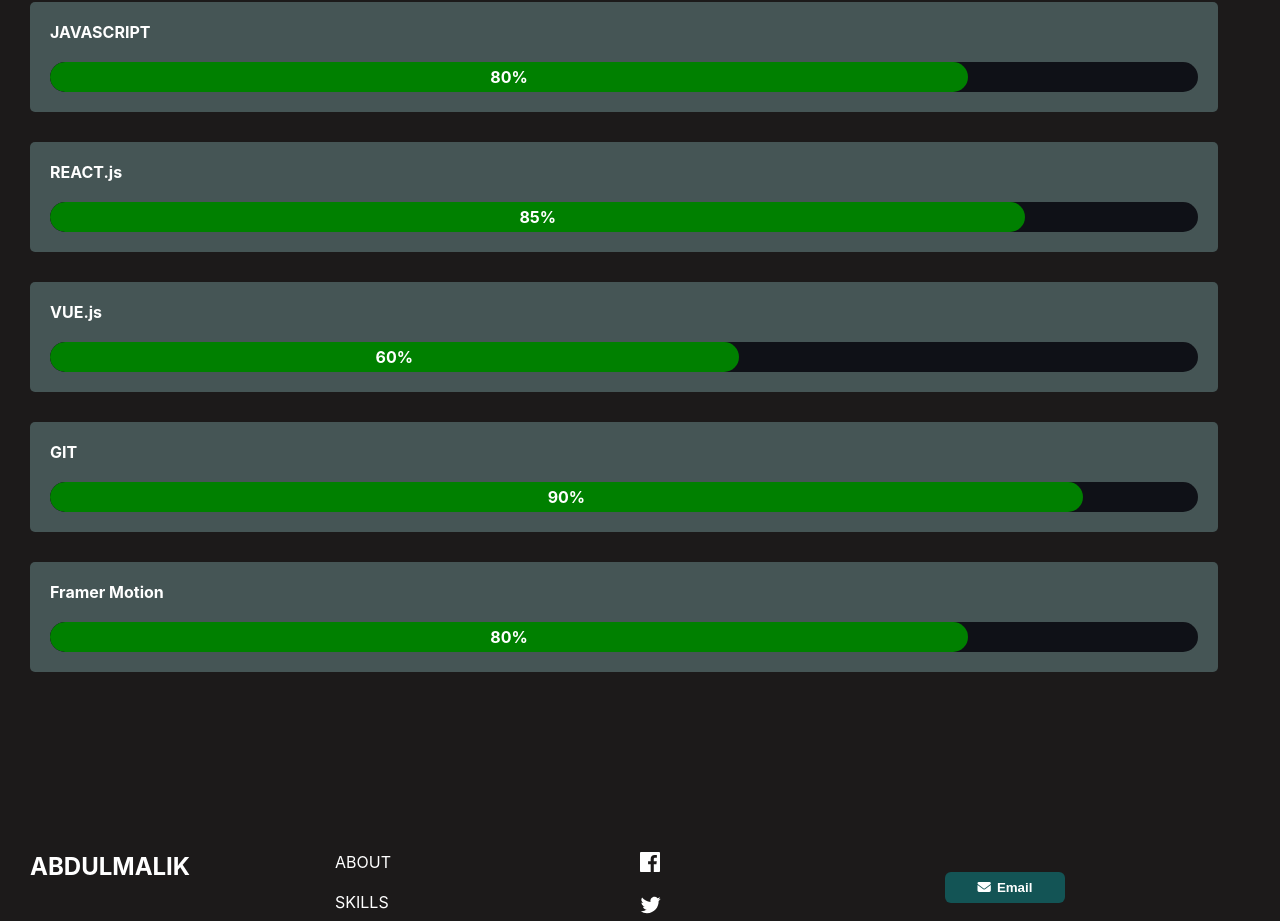
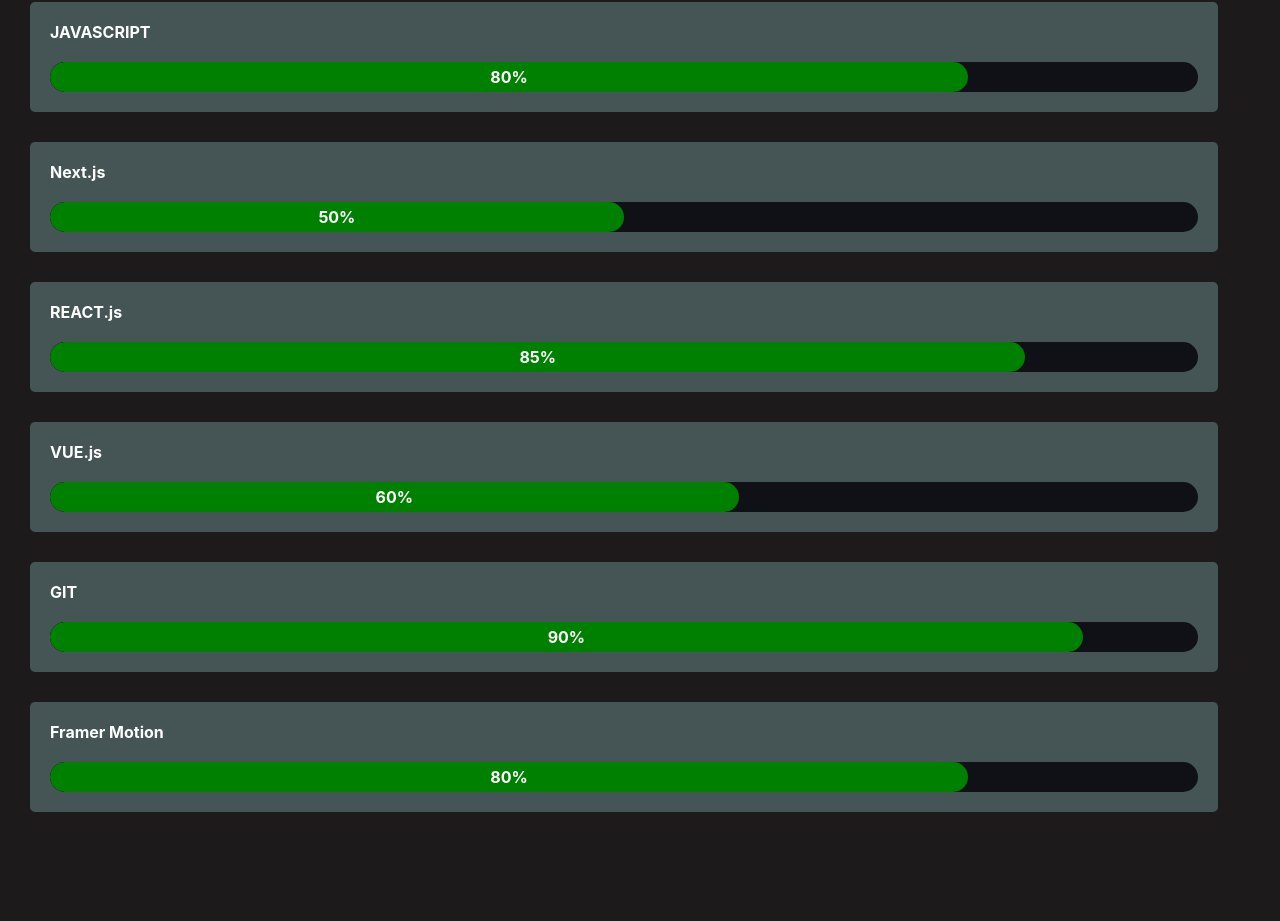
Before and after one commit to Bigoluwagentle/Abdulmalik-portfolio, a React (Create React App) app: page /Skills in a window 1280 px wide. Shown: the part 897-1818 px from the top of the page. Built offline with nearby package versions, Linux system fonts and the light colour scheme.

Commit message:
Initial commit

```diff
--- a/src/Skills/Skill.jsx
+++ b/src/Skills/Skill.jsx
@@ -98,6 +98,13 @@
                           <small>0%</small>
                         </div>
                     </nav>
+                    <nav id="card" className="card">
+                        <h4>Next.js</h4>
+                        <div className="bar">
+                          <span data-percent="50">50%</span>
+                          <small>0%</small>
+                        </div>
+                    </nav>
 
                     <nav id="card" className="card">
                         <h4>REACT.js</h4>
```
